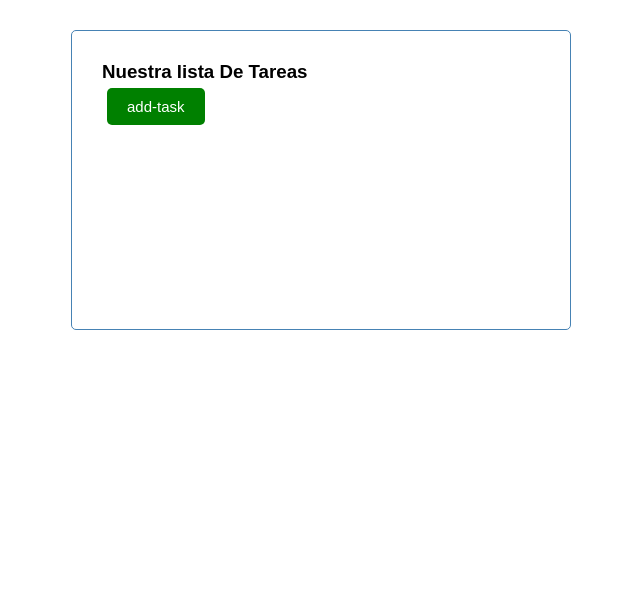
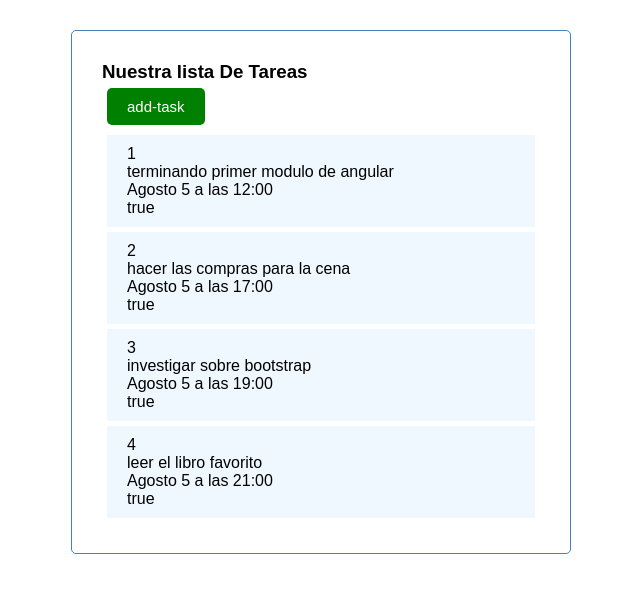
Before and after one commit to bernabe18/task-list, an Angular app: page / in a window 1280 px wide. Shown: the top 592 px of the page, without its empty margins (319-959 px from the left). Built offline with nearby package versions, Linux system fonts and the light colour scheme.

Commit message:
lista de item

```diff
--- a/src/app/app.component.html
+++ b/src/app/app.component.html
@@ -1,3 +1,4 @@
 <div class="container">
 <app-header></app-header>
+<app-tasks></app-tasks>
 </div>
--- a/src/app/app.module.ts
+++ b/src/app/app.module.ts
@@ -4,12 +4,16 @@ import { BrowserModule } from '@angular/platform-browser';
 import { AppComponent } from './app.component';
 import { HeaderComponent } from './components/header/header.component';
 import { ButtonComponent } from './components/button/button.component';
+import { TasksComponent } from './components/tasks/tasks.component';
+import { TaskItemComponent } from './components/task-item/task-item.component';
 
 @NgModule({
   declarations: [
     AppComponent,
     HeaderComponent,
-    ButtonComponent
+    ButtonComponent,
+    TasksComponent,
+    TaskItemComponent
   ],
   imports: [
     BrowserModule
--- /dev/null
+++ b/src/app/components/task-item/task-item.component.css
@@ -0,0 +1,17 @@
+.task{
+    background-color: aliceblue;
+    margin: 5px;
+    padding: 10px 20px;
+    cursor: pointer;
+}
+
+.task.remainder{
+    border-left: 5px solid green;
+}
+
+.task.p{
+    display: flex;
+    align-items: center;
+    justify-content: space-between;
+
+}
--- /dev/null
+++ b/src/app/components/task-item/task-item.component.html
@@ -0,0 +1,11 @@
+<div class="task">
+<p>{{task.id}}</p>
+<p>{{task.text}}</p>
+<p>{{task.day}}</p>
+<p>{{task.reminder}}</p>
+</div>
+
+<!--esta seria la tarjeta para cada tarea que tengamos y la que se va a mostrar en nuestra app
+llamamos cada atributo de la task
+
+-->
--- /dev/null
+++ b/src/app/components/task-item/task-item.component.ts
@@ -0,0 +1,21 @@
+import { Component, OnInit, Input } from '@angular/core';
+//interface de task
+import{task}from '../../task';
+//base de datos de tasks
+import{TASKS}from '../../mock-task'
+
+@Component({
+  selector: 'app-task-item',
+  templateUrl: './task-item.component.html',
+  styleUrls: ['./task-item.component.css']
+})
+export class TaskItemComponent implements OnInit {
+//atributo que recibe de tripo task que tienen la primer posicion del array de tasks
+  @Input() task:task=TASKS[0];
+
+  constructor() { }
+
+  ngOnInit(): void {
+  }
+
+}
--- /dev/null
+++ b/src/app/components/tasks/tasks.component.html
@@ -0,0 +1,11 @@
+<!--para recorrer la lista de tareas usamos ngfor en el selector(template de app-task-item) donde declaramos una variable
+vacia para que vaya pasanado de a uno . interpolamos nuestro atributo task que contienen un  lista de
+tasks i compo esta en el componente se ba a mostrar de a uno-->
+<!-- cada task se asigna una task-->
+
+<app-task-item
+ *ngFor="let task of tasks"
+ [task]="task"
+ >
+    {{task.text}
+}</app-task-item>
--- /dev/null
+++ b/src/app/components/tasks/tasks.component.ts
@@ -0,0 +1,19 @@
+import { Component, OnInit } from '@angular/core';
+//interface de task
+import{task}from '../../task';
+//array de tareas
+import { TASKS } from 'src/app/mock-task';
+
+@Component({
+  selector: 'app-tasks',
+  templateUrl: './tasks.component.html',
+  styleUrls: ['./tasks.component.css']
+})
+export class TasksComponent implements OnInit {
+  tasks:task[]=TASKS;
+  constructor() { }
+
+  ngOnInit(): void {
+  }
+
+}
```
Also changed, not shown: src/app/components/tasks/tasks.component.css (added), 2 other files (tests, documents, lock files or other folders).
